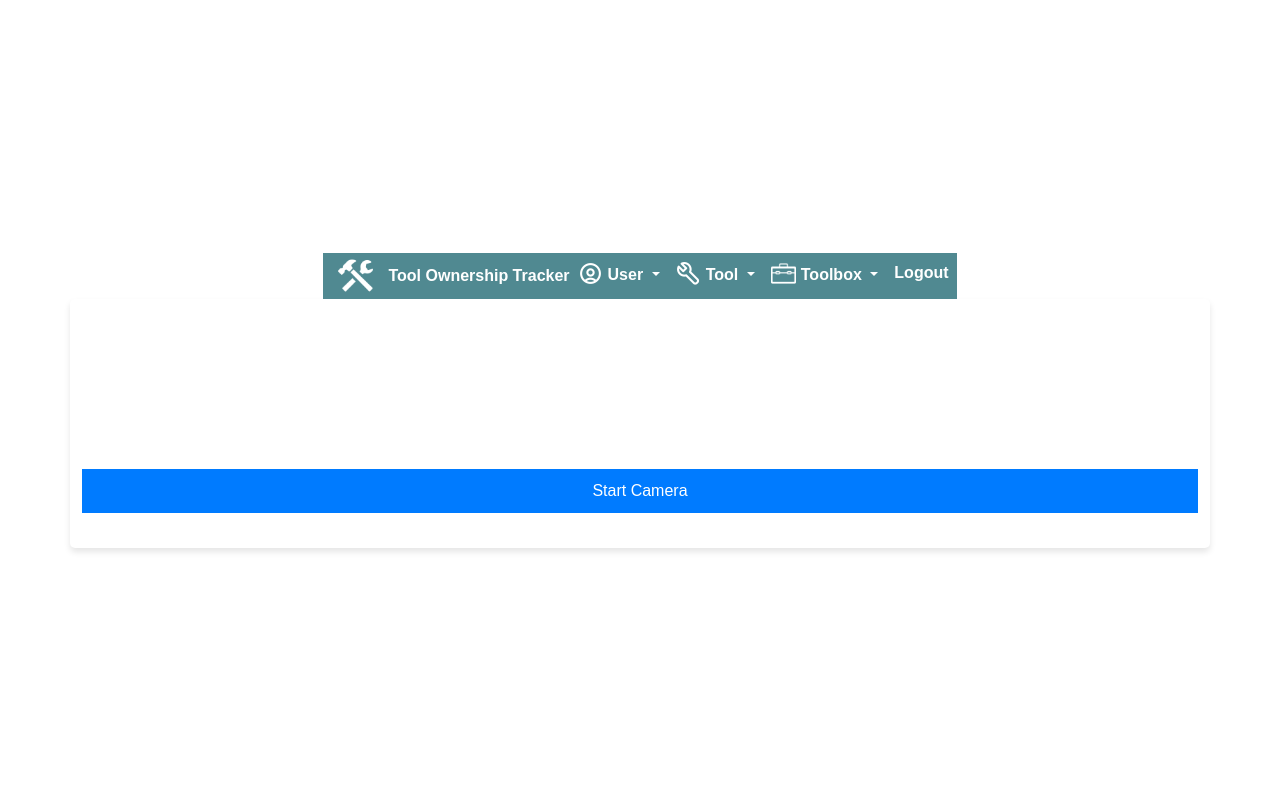
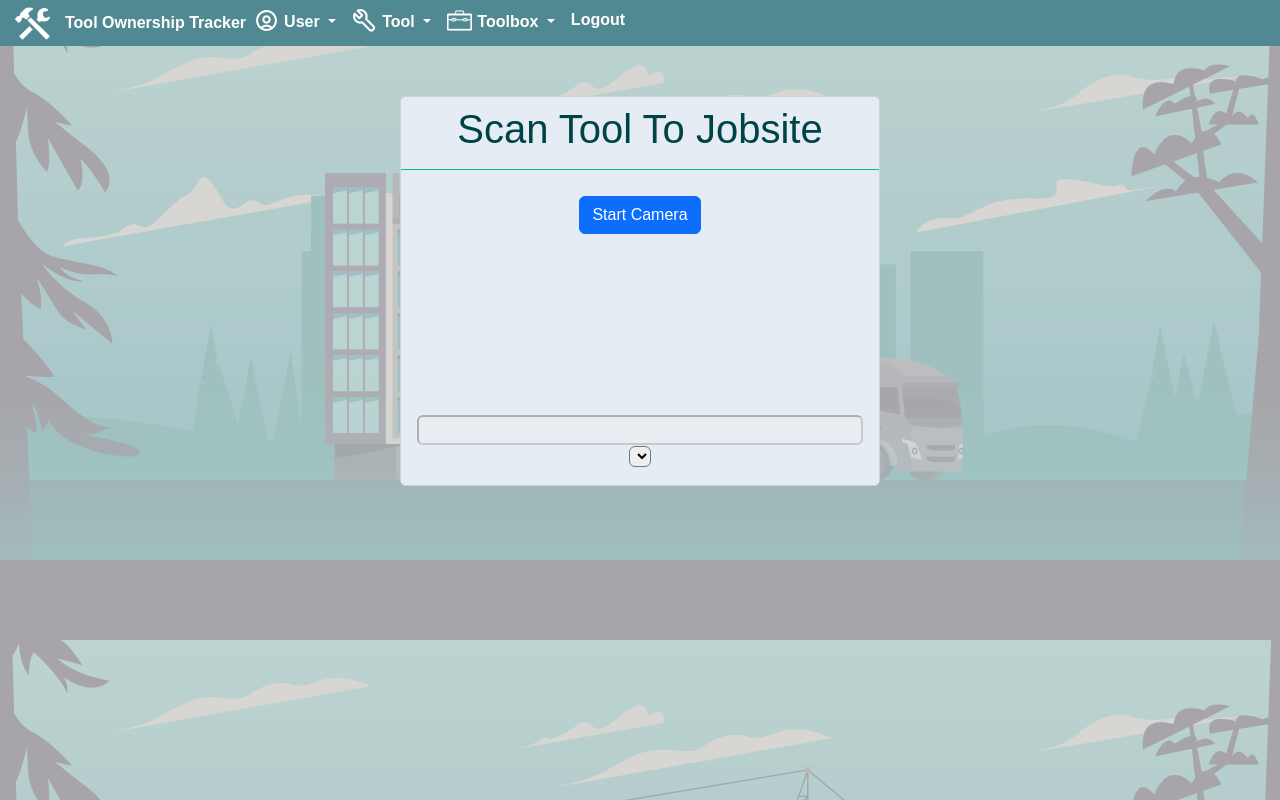
Before and after one commit to PressedPink/ToolOwnershipTracker, a Django app: template capstoneMain/ToolOwnershipTracker/templates/barcodeScanToJobsite.html in a window 1280 px wide. Run offline with Django 4.2, Linux system fonts and the light colour scheme; the template is opened without the code that fills it, so the values that code supplies are empty; some libraries are stand-ins or nearby versions.

Commit message:
Added TableWrapper class to remove cursor Fixed some of the context being passed to existing barcode pages Restyled barcode pages to meet CSS standards

```diff
--- a/capstoneMain/ToolOwnershipTracker/templates/barcodeScanToJobsite.html
+++ b/capstoneMain/ToolOwnershipTracker/templates/barcodeScanToJobsite.html
@@ -1,47 +1,14 @@
 <!DOCTYPE html>
 <html>
 <head>
-    <title>Image Processing</title>
+    <title>Scan Tool To Jobsite Toolbox</title>
+
+    <script src="https://cdnjs.cloudflare.com/ajax/libs/quagga/0.12.1/quagga.min.js"></script>
+    <script src="https://code.jquery.com/jquery-3.5.1.slim.min.js" integrity="sha384-DfXdz2htPH0lsSSs5nCTpuj/zy4C+OGpamoFVy38MVBnE+IbbVYUew+OrCXaRkfj" crossorigin="anonymous"></script>
+    <script src="https://cdn.jsdelivr.net/npm/bootstrap@4.5.3/dist/js/bootstrap.bundle.min.js" integrity="sha384-ho+j7jyWK8fNQe+A12Hb8AhRq26LrZ/JpcUGGOn+Y7RsweNrtN/tE3MoK7ZeZDyx" crossorigin="anonymous"></script>
+    <link rel="stylesheet" href="/static/css/bootstrap.css">
+    <link rel="stylesheet" href="/static/css/custom/backgroundStyle.css">
     <style>
-        body {
-            font-family: Arial, sans-serif;
-            background-color: #f0f2f5;
-            display: flex;
-            flex-direction: column;
-            align-items: center;
-            justify-content: center;
-            min-height: 100vh;
-            margin: 0;
-        }
-
-        .container {
-            background-color: white;
-            border-radius: 5px;
-            box-shadow: 0 4px 6px rgba(0, 0, 0, 0.1);
-            padding: 20px;
-            max-width: 480px;
-            width: 100%;
-        }
-
-
-
-        button {
-            background-color: #007bff;
-            border: none;
-            color: white;
-            font-size: 1rem;
-            border-radius: 5px;
-            padding: 10px 20px;
-            margin: 10px 0;
-            cursor: pointer;
-            width: 100%;
-            text-align: center;
-        }
-
-        button:hover {
-            background-color: #0056b3;
-        }
-
          #result {
             margin-top: 15px;
             word-wrap: break-word;
@@ -68,22 +35,48 @@
             left: 25%;
             pointer-events: none;
         }
+
+        .camera-controls {
+            margin-top: 10px;
+        }
     </style>
-    <script src="https://cdnjs.cloudflare.com/ajax/libs/quagga/0.12.1/quagga.min.js"></script>
-    <script src="https://code.jquery.com/jquery-3.5.1.slim.min.js" integrity="sha384-DfXdz2htPH0lsSSs5nCTpuj/zy4C+OGpamoFVy38MVBnE+IbbVYUew+OrCXaRkfj" crossorigin="anonymous"></script>
-    <script src="https://cdn.jsdelivr.net/npm/bootstrap@4.5.3/dist/js/bootstrap.bundle.min.js" integrity="sha384-ho+j7jyWK8fNQe+A12Hb8AhRq26LrZ/JpcUGGOn+Y7RsweNrtN/tE3MoK7ZeZDyx" crossorigin="anonymous"></script>
-    <link rel="stylesheet" href="/static/css/bootstrap.css">
 </head>
+
 {% include  "navbar.html" %}
+
 <body>
-
     <div class="container">
-        <video id="camera" playsinline></video>
+        <section class="mx-auto" style="max-width: 30rem;">
+            <div class="card rounded-top">
+                <div class="card-header" style="background-color: #e5ecf4; border-color: #09bc8a;">
+                    <h1 class = text-center style="color: #004346;">Scan Tool To Jobsite</h1>
+                </div>
+                <div class="card-body rounded-bottom" style="background-color: #e5ecf4;">
+                    <div class="row justify-content-center">
+                        <div class="camera-controls text-center">
+                            <button id="start-camera" class="btn btn-primary">Start Camera</button>
+                        </div>
+                        <div id="camera-container" class="mt-3">
+                            <video id="camera" playsinline class="rounded-bottom rounded-top"></video>
+                        </div>
                         <canvas id="canvas" style="display:none;"></canvas>
-        <button id="start-camera">Start Camera</button>
-        <div id="result"></div>
+                        <form method="post" class="text-center" style="text-align: center" action="/barcodeScanToUser/" autocomplete="off">
+                            {% csrf_token %}
+                            <div>
+                                <input name="result" id="result" class = "rounded-top rounded-bottom" required disabled value={{message}}></input>
+                                <select type="text" id="userSites" name="userSites" class = "rounded-top rounded-bottom">
+                                    {% for jobsite in jobsites%}
+                                        <option>{{jobsite.title}}</option>
+                                    {% endfor%}
+                                </select>
                             </div>
-
+                            <div id="addButton" hidden><button>Add to Toolbox</button></div>
+                        </form>
+                    </div>
+                </div>
+            </div>
+        </section>
+    </div>
         <script src="https://cdnjs.cloudflare.com/ajax/libs/quagga/0.12.1/quagga.min.js"></script>
         <script>
             const startButton = document.getElementById('start-camera');
@@ -176,6 +169,3 @@
         </script>
     </body>
 </html>
-
-
-</html>
--- a/capstoneMain/ToolOwnershipTracker/templates/createTool.html
+++ b/capstoneMain/ToolOwnershipTracker/templates/createTool.html
@@ -21,6 +21,7 @@
             flex-direction: column;
             justify-content: center;
         }
+      </style>
     </style>
 
   </head>
```
Also changed, not shown: capstoneMain/ToolOwnershipTracker/templates/allTools.html (+3 -4 lines), capstoneMain/ToolOwnershipTracker/templates/barcodeScanToUser.html (+34 -54 lines), capstoneMain/ToolOwnershipTracker/templates/createJobsites.html (+8 -3 lines), capstoneMain/ToolOwnershipTracker/templates/currentUserToolbox.html (+6 -1 lines), capstoneMain/ToolOwnershipTracker/templates/editJobsite.html (+7 -2 lines), capstoneMain/ToolOwnershipTracker/templates/individualToolReport.html (+6 -1 lines), capstoneMain/ToolOwnershipTracker/templates/jobsiteInventory.html (+6 -1 lines), capstoneMain/ToolOwnershipTracker/templates/jobsiteToolboxes.html (+6 -1 lines), capstoneMain/ToolOwnershipTracker/templates/jobsites.html (+6 -1 lines), capstoneMain/ToolOwnershipTracker/templates/pendingTrades.html (+6 -1 lines), capstoneMain/ToolOwnershipTracker/templates/toolReports.html (+6 -1 lines), capstoneMain/ToolOwnershipTracker/templates/userToolboxes.html (+6 -1 lines), capstoneMain/ToolOwnershipTracker/templates/userToolsAsAdmin.html (+6 -1 lines), capstoneMain/ToolOwnershipTracker/views.py (+19 -12 lines), 1 more files. Lines whose indentation alone changed are shown as unchanged.
